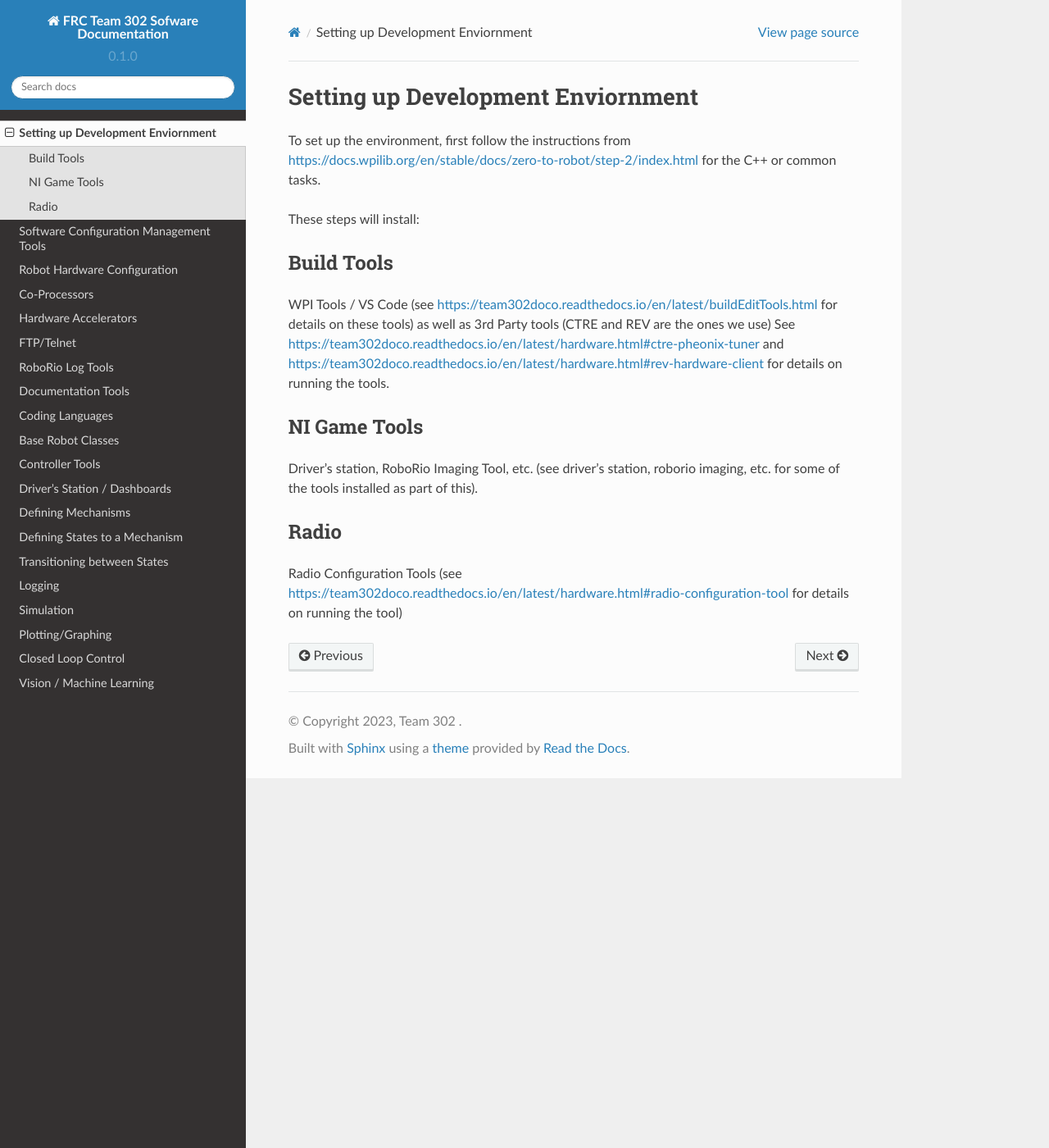
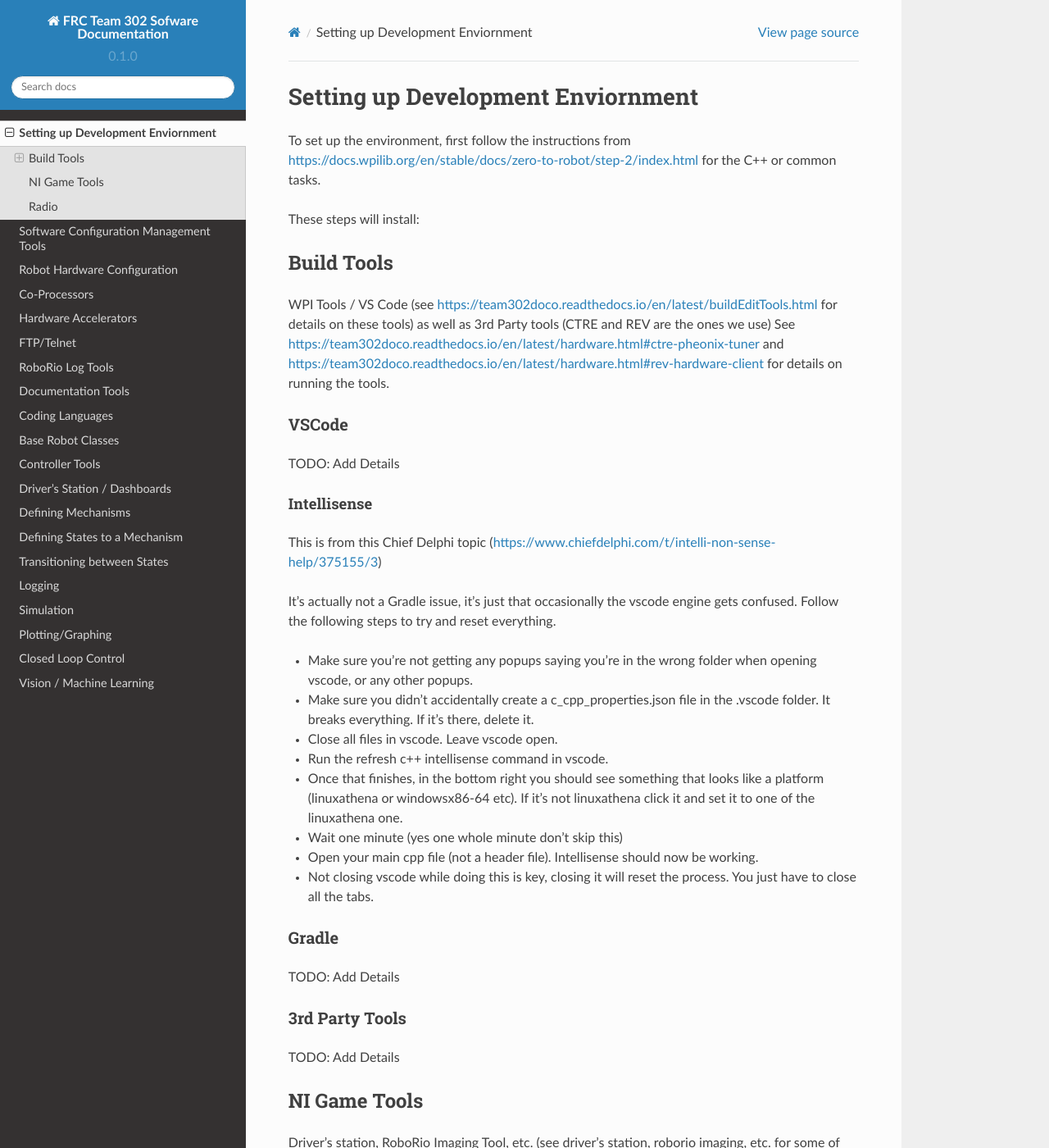
Before and after one commit to Team302/Team302Doco, a Sphinx documentation site: the page built from docs/source/devenv.rst, in a window 1280 px wide and 1400 px high. Shown: the whole window at 82% size. Built offline with Sphinx 7.4.7 and the Read the Docs theme 2.0.0, drawn with Linux system fonts in a browser that asks for light colours.

Commit message:
Update devenv.rst
Add Build Edit Tools details

```diff
--- a/docs/source/devenv.rst
+++ b/docs/source/devenv.rst
@@ -15,6 +15,47 @@ WPI Tools / VS Code (see https://team302doco.readthedocs.io/en/latest/buildEditT
 
 
 
+VSCode
+^^^^^^^^
+
+TODO:  Add Details
+
+Intellisense
+""""""""""""""""""""""
+
+This is from this Chief Delphi topic (https://www.chiefdelphi.com/t/intelli-non-sense-help/375155/3)
+
+It’s actually not a Gradle issue, it’s just that occasionally the vscode engine gets confused. Follow the following steps to try and reset everything.
+
+* Make sure you’re not getting any popups saying you’re in the wrong folder when opening vscode, or any other popups.
+
+* Make sure you didn’t accidentally create a c_cpp_properties.json file in the .vscode folder. It breaks everything. If it’s there, delete it.
+
+* Close all files in vscode. Leave vscode open.
+
+* Run the refresh c++ intellisense command in vscode.
+
+* Once that finishes, in the bottom right you should see something that looks like a platform (linuxathena or windowsx86-64 etc). If it’s not linuxathena click it and set it to one of the linuxathena one.
+
+* Wait one minute (yes one whole minute don’t skip this)
+
+* Open your main cpp file (not a header file). Intellisense should now be working.
+
+* Not closing vscode while doing this is key, closing it will reset the process. You just have to close all the tabs.
+
+Gradle
+^^^^^^^^
+
+TODO:  Add Details
+
+
+3rd Party Tools
+^^^^^^^^^^^^^^^^
+
+
+TODO:  Add Details
+
+
 NI Game Tools
 --------------
 
```
